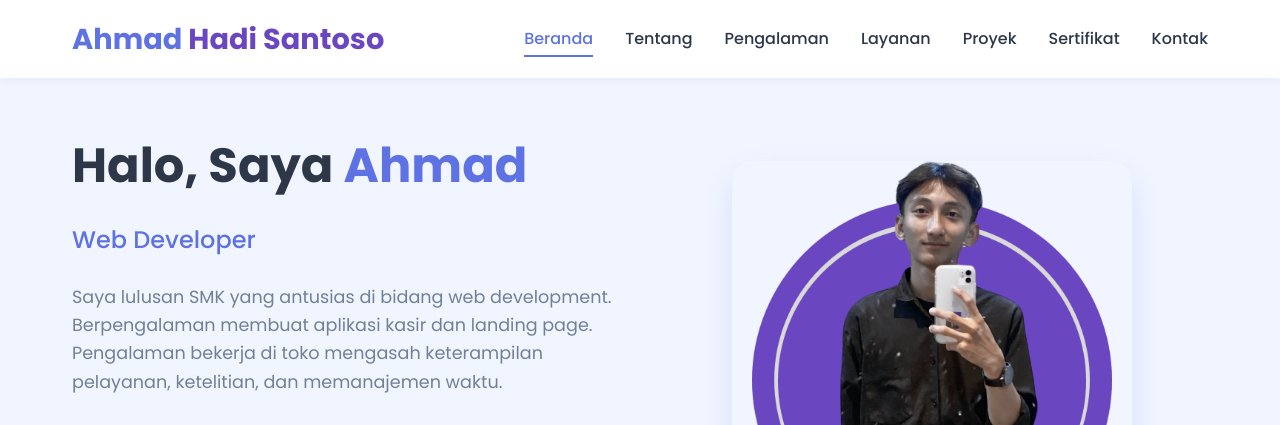
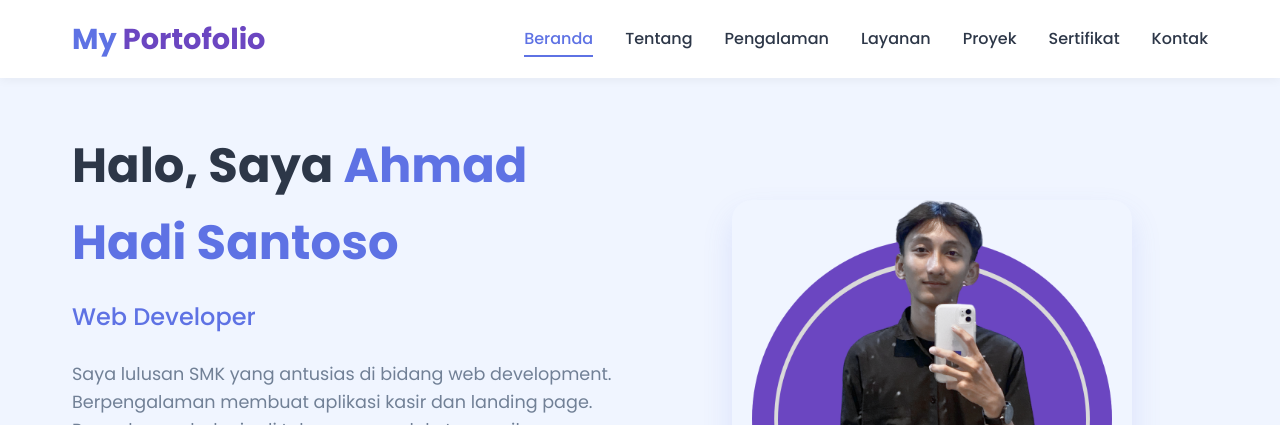
Before and after one commit to ahmdhd-snts/Portofolio, a plain HTML site: page index.html in a window 1280 px wide. Shown: the top 425 px of the page. Drawn offline with nearby package versions, Linux system fonts and the light colour scheme.

Commit message:
Update index.html

```diff
--- a/index.html
+++ b/index.html
@@ -3,7 +3,7 @@
     <head>
         <meta charset="UTF-8">
         <meta name="viewport" content="width=device-width, initial-scale=1.0">
-        <title>Ahmad Hadi Santoso - Web Developer</title>
+        <title>MyPortofolio - Web Developer</title>
         <meta name="description" content="Portfolio Ahmad Hadi Santoso - Web Developer dengan spesialisasi pembuatan aplikasi kasir dan landing page">
         <link rel="icon" href="gambar/profile.png" type="image/x-icon">
 
@@ -18,7 +18,7 @@
     <!-- Header -->
     <header>
         <div class="container header-container">
-            <a href="#" class="logo">Ahmad <span>Hadi Santoso</span></a>
+            <a href="#" class="logo">My <span>Portofolio</span></a>
 
             <div class="nav-links">
                 <a href="#home" class="active">Beranda</a>
@@ -40,7 +40,7 @@
     <section class="hero" id="home">
         <div class="container hero-container">
             <div class="hero-content">
-                <h1>Halo, Saya <span>Ahmad</span></h1>
+                <h1>Halo, Saya <span>Ahmad Hadi Santoso</span></h1>
                 <h2>Web Developer</h2>
                 <p>Saya lulusan SMK yang antusias di bidang web development. Berpengalaman membuat aplikasi kasir dan landing page. Pengalaman bekerja di toko mengasah keterampilan pelayanan, ketelitian, dan memanajemen waktu.
                 </p>
```
